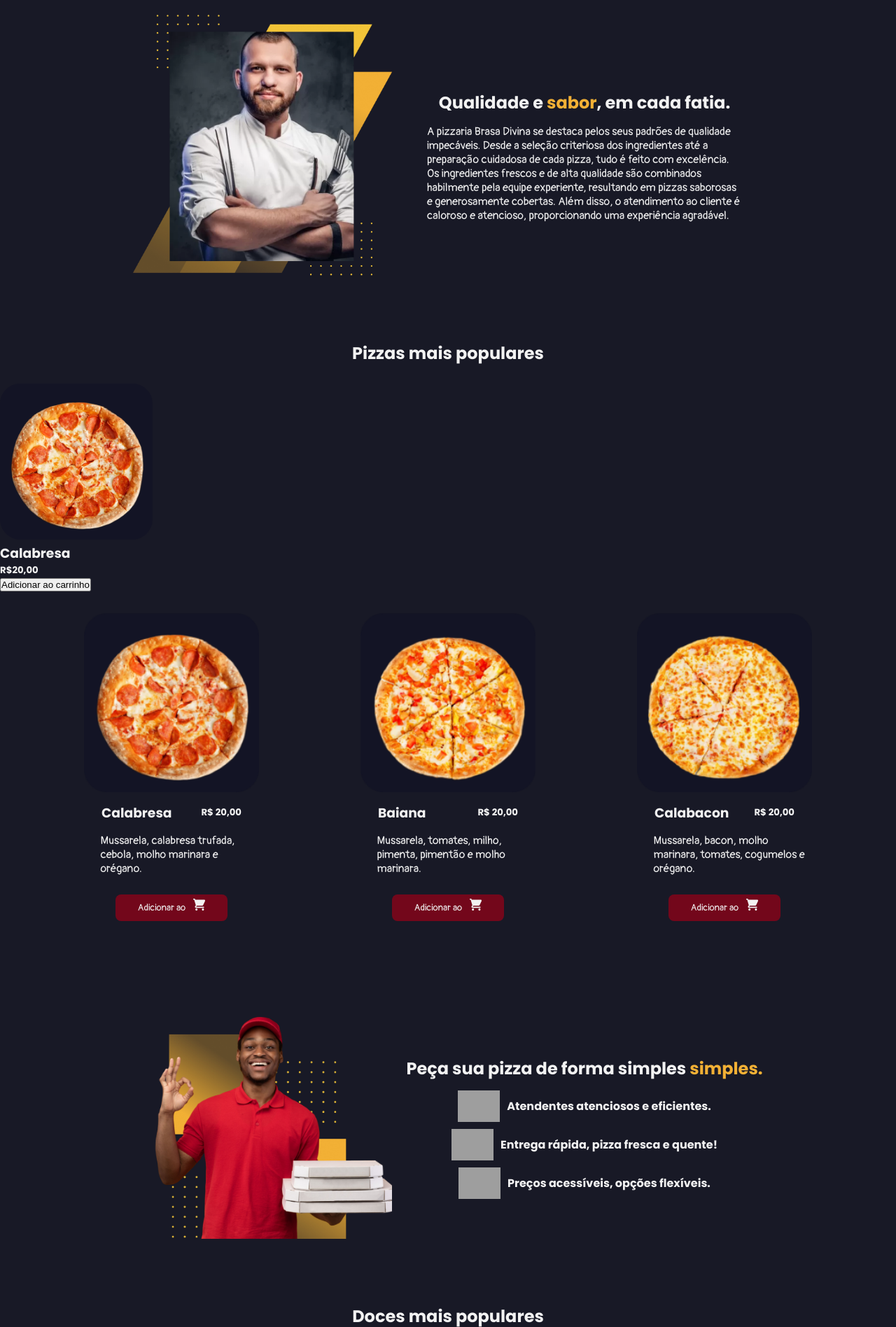
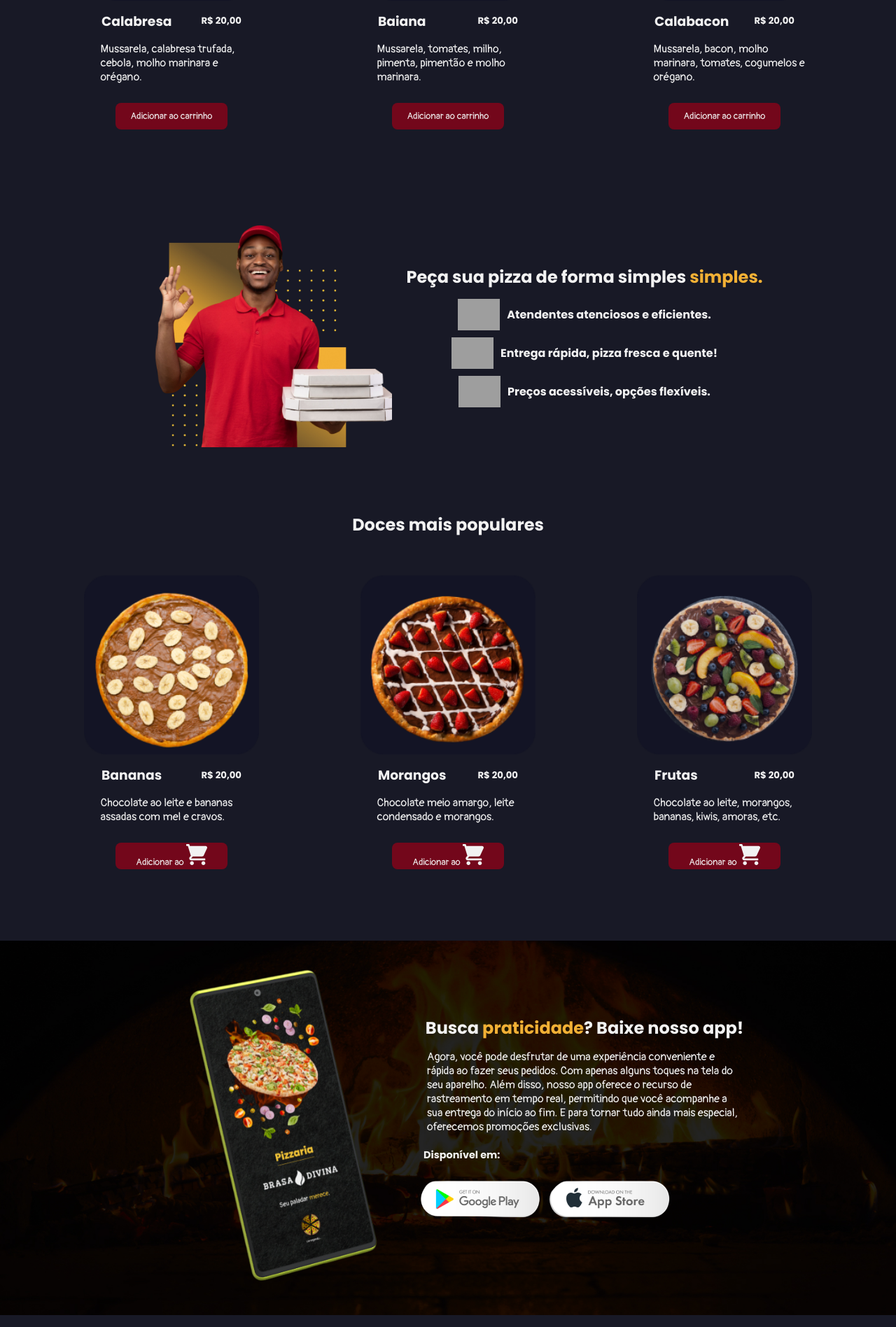
Before and after one commit to Lilian-Carvalho25/pizzaria-brasa-divina, a PHP site: page / in a window 1280 px wide. Shown: the part 2157-4053 px from the top of the page at 70% size. Run offline with PHP 8.4, Linux system fonts and the light colour scheme; grey boxes are pictures that could not be loaded.

Commit message:
adding to cart products

```diff
--- a/index.php
+++ b/index.html
@@ -29,68 +29,6 @@
             </nav>
         </div>
     </header>
-
-    <div class="container-modal">
-      <div id="open-modal" class="modal-window">
-        <div>
-          <a href="#" title="Close" class="modal-close">Fechar</a>
-
-          <section class="container normal-section">
-            <h2 class="section-title">Carrinho</h2>
-
-            <table class="cart-table">
-              <thead>
-                <tr>
-                  <th class="table-head-item first-col">Item</th>
-                  <th class="table-head-item second-col">Preço</th>
-                  <th class="table-head-item third-col">Quantidade</th>
-                </tr>
-              </thead>
-
-              <tbody>
-                <!-- <tr class="cart-product">
-                  <td class="product-identification">
-                    <img src="images/produto2.png" alt="Miniatura" class="cart-product-image">
-                    <strong class="cart-product-title">Miniatura</strong>
-                  </td>
-                  <td>
-                    <span class="cart-product-price">R$69,90</span>
-                  </td>
-                  <td>
-                    <input type="number" value="2" min="0" class="product-qtd-input">
-                    <button type="button" class="remove-product-button">Remover</button>
-                  </td>
-                </tr>
-                <tr class="cart-product">
-                  <td class="product-identification">
-                    <img src="images/poster3.png" alt="Poster 3" class="cart-product-image">
-                    <strong class="cart-product-title">Poster 3</strong>
-                  </td>
-                  <td>
-                    <span class="cart-product-price">R$19,99</span>
-                  </td>
-                  <td>
-                    <input type="number" value="1" min="0" class="product-qtd-input">
-                    <button type="button" class="remove-product-button">Remover</button>
-                  </td>
-                </tr> -->
-              </tbody>
-
-              <tfoot>
-                <tr>
-                  <td colspan="3" class="cart-total-container">
-                    <strong>Total:</strong>
-                    <span>R$0,00</span>
-                  </td>
-                </tr>
-              </tfoot>
-            </table>
-
-            <button type="button" class="purchase-button">Finalizar Compra</button>
-          </section>
-        </div>
-      </div>
-      </div>
 
       <main>
         <section id="highlight-home">
@@ -137,45 +75,35 @@
         <section id="container-pizzas-popular">
             <h2>Pizzas mais populares</h2>
 
-
-        <article class="pizzas-box">
-            <img src="imagens/pizza-calabresa.png" alt="" class="product-image">
-            <h3 class="product-title">Calabresa</h3>
-              <h5 class="product-price">R$20,00</h5>
-              <button type="button" class="button-store">Adicionar ao carrinho</button>
-        </article>
-
-
-
             <div class="pizzas-popular">
                 <article class="pizza-box">
-                    <img src="imagens/pizza-calabresa.png" alt="pizza de calabresa" class="food" class="product-image">
+                    <img src="imagens/pizza-calabresa.png" alt="pizza de calabresa" class="product-image">
                     <div class="title-categories">
                         <h3 class="product-title">Calabresa</h3>
                         <h5 class="product-price">R$ 20,00</h5>
                     </div>
                     <p>Mussarela, calabresa trufada, cebola, molho marinara e orégano.</p>
-                    <button type="submit" class="button-store">Adicionar ao <img src="imagens/icon-carrinho.svg" alt="ícone carrinho de compras" class="car"></button>
+                    <button type="submit" class="button-store">Adicionar ao carrinho</button>
                 </article>
 
                 <article class="pizza-box">
-                    <img src="imagens/pizza-baiana.png" alt="pizza baiana" class="food" class="product-image">
+                    <img src="imagens/pizza-baiana.png" alt="pizza baiana" class="product-image">
                     <div class="title-categories">
                         <h3>Baiana</h3>
                         <h5 class="product-price">R$ 20,00</h5>
                     </div>
                     <p>Mussarela, tomates, milho, pimenta, pimentão e molho marinara.</p>
-                    <button type="submit" class="button-store">Adicionar ao <img src="imagens/icon-carrinho.svg" alt="ícone carrinho de compras" class="car"></button>
+                    <button type="submit" class="button-store">Adicionar ao carrinho</button>
                 </article>
 
                 <article class="pizza-box">
-                    <img src="imagens/pizza-calabacon.png" alt="pizza calabacon" class="food" class="product-image">
+                    <img src="imagens/pizza-calabacon.png" alt="pizza calabacon" class="product-image">
                     <div class="title-categories">
                         <h3>Calabacon</h3>
                         <h5 class="product-price">R$ 20,00</h5>
                     </div>
                     <p>Mussarela, bacon, molho marinara, tomates, cogumelos e orégano.</p>
-                    <button type="submit" class="button-store">Adicionar ao <img src="imagens/icon-carrinho.svg" alt="ícone carrinho de compras" class="car"></button>
+                    <button type="submit" class="button-store">Adicionar ao carrinho</button>
                 </article>
             </div>
         </section>
--- a/style.css
+++ b/style.css
@@ -432,16 +432,9 @@ span {
     font-family: 'Pangolin', cursive, Georgia, 'Times New Roman', Times, serif;
     width: 160px;
     height: 38px;
-    padding-bottom: 14px;
     border-radius: 8px;
     border: none;
     margin-top: 12px;
-}
-
-.car {
-    width: 17px;
-    margin-top: 6px;
-    margin-left: 8px;
 }
 
 /* APPLICATION */
```
